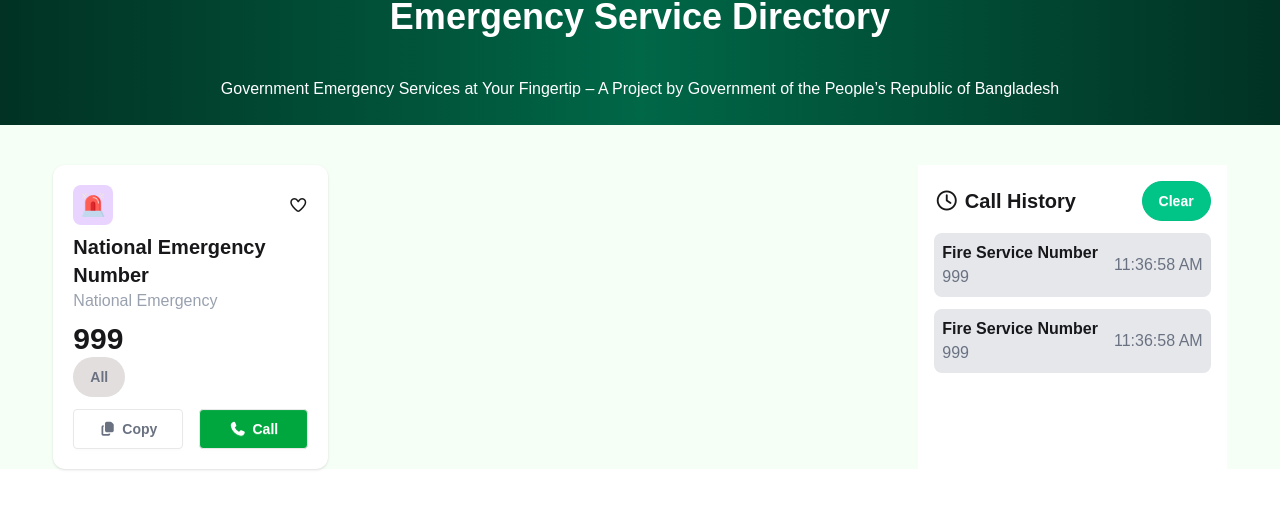
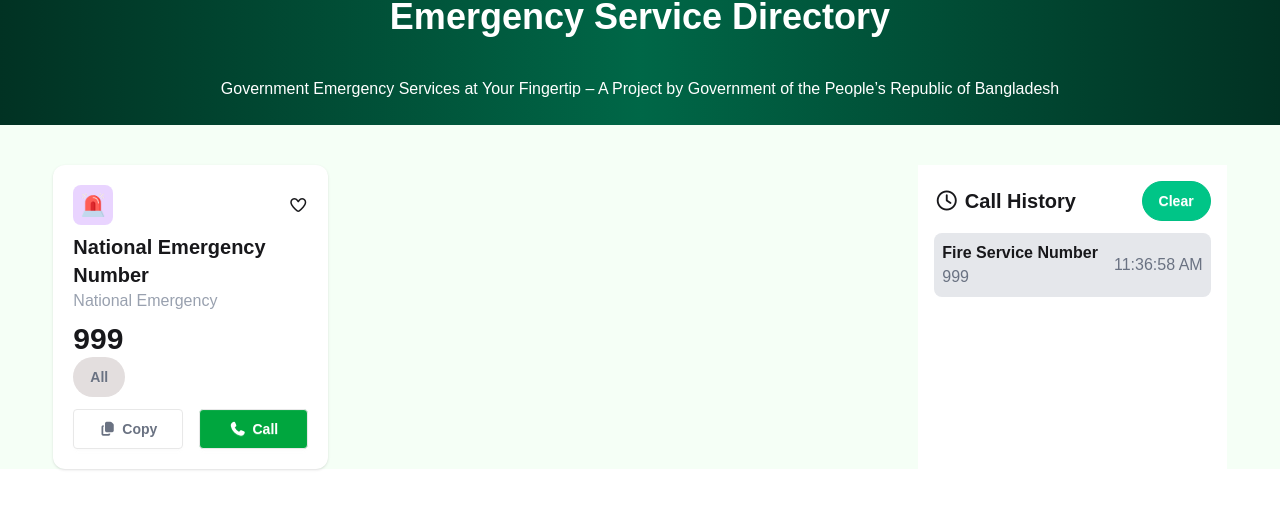
Before and after one commit to shanaztuli/Emergency-Hotline, a plain HTML site: page index.html in a window 1280 px wide. Shown: the part 163-672 px from the top of the page. Drawn offline with nearby package versions, Linux system fonts and the light colour scheme; a web font is replaced by a local one.

Commit message:
added the changes

```diff
--- a/index.html
+++ b/index.html
@@ -153,16 +153,6 @@
                 </div>
                 <p class="text-gray-500">11:36:58 AM</p>
               </div>
-              <!-- card2 -->
-              <div
-                class="card flex flex-row justify-between items-center bg-gray-200 p-2 mb-3"
-              >
-                <div>
-                  <h1 class="font-semibold">Fire Service Number</h1>
-                  <p class="text-gray-500">999</p>
-                </div>
-                <p class="text-gray-500">11:36:58 AM</p>
-              </div>
             </div>
           </div>
         </div>
```
